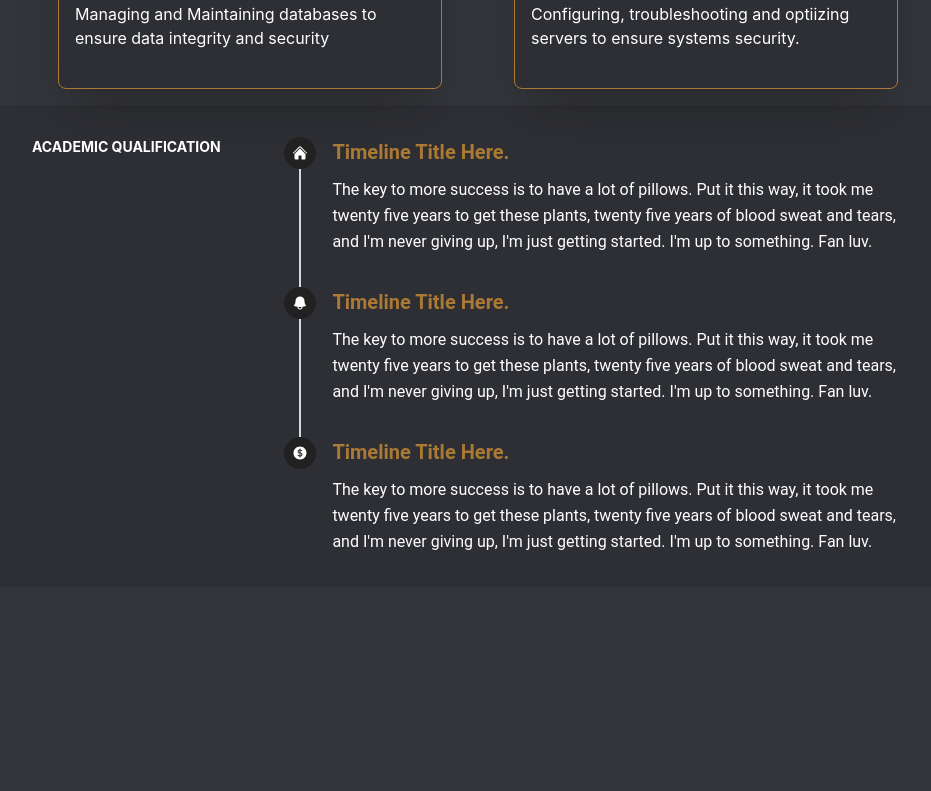
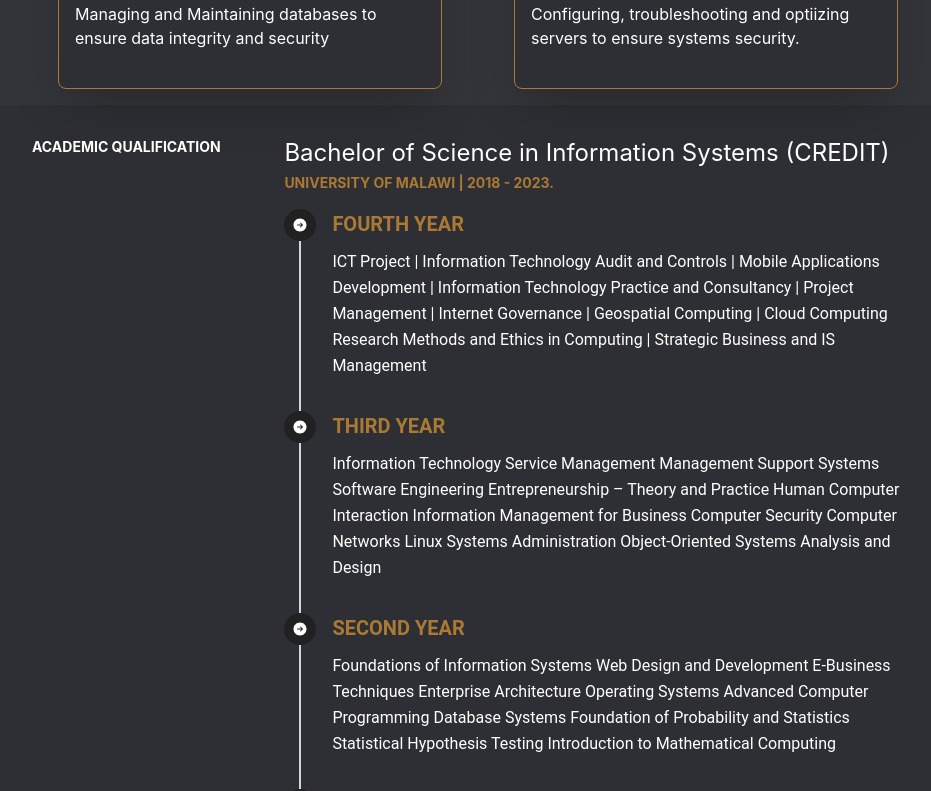
Before and after one commit to RonexHD/howard-kaira-portfolio, a React (Create React App) app in the folder my-cv/: page / in a window 1280 px wide. Shown: the part 1180-1971 px from the top of the page, without its empty margins (162-1093 px from the left). Built offline with nearby package versions, Linux system fonts and the light colour scheme.

Commit message:
Update AcademicQualification.jsx

```diff
--- a/my-cv/src/Components/AcademicQualification.jsx
+++ b/my-cv/src/Components/AcademicQualification.jsx
@@ -7,28 +7,30 @@ import {
     TimelineBody,
     Typography,
   } from "@material-tailwind/react";
-  import { HomeIcon, BellIcon, CurrencyDollarIcon } from "@heroicons/react/24/solid";
+  import { HomeIcon, BellIcon, CurrencyDollarIcon, ArrowLeftIcon, ArrowSmallRightIcon, ArrowRightCircleIcon } from "@heroicons/react/24/solid";
 
   export function AcademicQualification() {
     return (
       <div className=" p-4 m-4 mb-4 flex max-w-[42rem]">
         <Timeline>
+          <h1 className="text-white text-start text-2xl pb-1 ">Bachelor of Science in Information Systems (CREDIT)</h1>
+          <h3 className="text-sm font-bold pb-4 text-copper text-start"> UNIVERSITY OF MALAWI | 2018 - 2023. </h3>
           <TimelineItem>
             <TimelineConnector />
             <TimelineHeader>
               <TimelineIcon className="p-2">
-                <HomeIcon className="h-4 w-4" />
+              <ArrowRightCircleIcon className="h-4 w-4" />
               </TimelineIcon>
               <Typography variant="h5" className="text-copper">
-                Timeline Title Here.
+                FOURTH YEAR
               </Typography>
             </TimelineHeader>
             <TimelineBody className="pb-8">
               <Typography color="gary" className="font-normal text-left text-white">
-                The key to more success is to have a lot of pillows. Put it this way, it took me
-                twenty five years to get these plants, twenty five years of blood sweat and tears, and
-                I&apos;m never giving up, I&apos;m just getting started. I&apos;m up to something. Fan
-                luv.
+                ICT Project   |   Information Technology Audit and Controls   |   Mobile Applications Development   |
+                    Information Technology Practice and Consultancy   |    Project Management   |    Internet Governance
+                | Geospatial Computing    |   Cloud Computing Research Methods and Ethics in Computing    |
+                Strategic Business and IS Management
               </Typography>
             </TimelineBody>
           </TimelineItem>
@@ -36,36 +38,54 @@ import {
             <TimelineConnector />
             <TimelineHeader>
               <TimelineIcon className="p-2">
-                <BellIcon className="h-4 w-4" />
+              <ArrowRightCircleIcon className="h-4 w-4" />
               </TimelineIcon>
               <Typography variant="h5" className=" text-copper">
-                Timeline Title Here.
+                THIRD YEAR
               </Typography>
             </TimelineHeader>
             <TimelineBody className="pb-8">
               <Typography color="gary" className="font-normal text-left text-white">
-                The key to more success is to have a lot of pillows. Put it this way, it took me
-                twenty five years to get these plants, twenty five years of blood sweat and tears, and
-                I&apos;m never giving up, I&apos;m just getting started. I&apos;m up to something. Fan
-                luv.
+                Information Technology Service Management Management Support Systems Software
+                Engineering Entrepreneurship – Theory and Practice Human Computer Interaction
+                Information Management for Business Computer Security Computer Networks Linux
+                Systems Administration Object-Oriented Systems Analysis and Design
+              </Typography>
+            </TimelineBody>
+          </TimelineItem>
+          <TimelineItem>
+          <TimelineConnector />
+            <TimelineHeader>
+              <TimelineIcon className="p-2">
+              <ArrowRightCircleIcon className="h-4 w-4" />
+              </TimelineIcon>
+              <Typography variant="h5" className="text-copper">
+                SECOND YEAR
+              </Typography>
+            </TimelineHeader>
+            <TimelineBody className="pb-8">
+              <Typography color="gary" className="font-normal text-left text-white">
+                Foundations of Information Systems Web Design and Development E-Business Techniques
+                Enterprise Architecture Operating Systems Advanced Computer Programming Database
+                Systems Foundation of Probability and Statistics Statistical Hypothesis Testing Introduction
+                to Mathematical Computing
               </Typography>
             </TimelineBody>
           </TimelineItem>
           <TimelineItem>
             <TimelineHeader>
               <TimelineIcon className="p-2">
-                <CurrencyDollarIcon className="h-4 w-4" />
+                <ArrowRightCircleIcon className="h-4 w-4" />
               </TimelineIcon>
               <Typography variant="h5" className="text-copper">
-                Timeline Title Here.
+                FIRST YEAR
               </Typography>
             </TimelineHeader>
             <TimelineBody>
               <Typography color="gary" className="font-normal text-left text-white">
-                The key to more success is to have a lot of pillows. Put it this way, it took me
-                twenty five years to get these plants, twenty five years of blood sweat and tears, and
-                I&apos;m never giving up, I&apos;m just getting started. I&apos;m up to something. Fan
-                luv.
+                Introduction to Computer Science Introduction to Computer Programming College Algebra
+                Trigonometry and Elementary Calculus The Statistical System Language and Communication
+                Skills Contemporary Human Geography
               </Typography>
             </TimelineBody>
           </TimelineItem>
```
